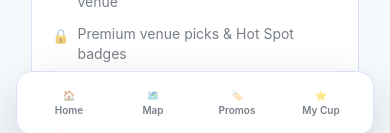
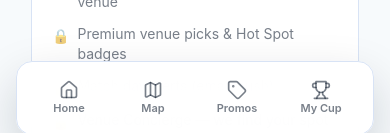
Before and after one commit to davidenyc/worldcupmvp, a Next.js app: page /account in a window 390 px wide. Shown: the part 697-830 px from the top of the page. Built offline with nearby package versions, Linux system fonts and the light colour scheme; no server answers.

Commit message:
fix(mobile-nav): swap emoji icons for lucide-react

```diff
--- a/components/layout/site-header.tsx
+++ b/components/layout/site-header.tsx
@@ -7,10 +7,14 @@ import { createPortal } from "react-dom";
 import {
   Crown,
   Heart,
+  Home,
+  Map as MapIcon,
   MapPin,
   MoonStar,
   Search,
   SunMedium,
+  Tag,
+  Trophy,
   User2
 } from "lucide-react";
 
@@ -282,20 +286,20 @@ export function SiteHeader() {
         >
           <div className="pointer-events-auto relative mx-auto max-w-md rounded-2xl border border-[color:var(--border-subtle)] bg-[color:color-mix(in_srgb,var(--bg-surface)_96%,transparent)] px-3 py-2 shadow-popover backdrop-blur-xl">
             <nav className="flex items-stretch justify-between gap-1">
-              <Link href="/" className={`flex min-h-11 flex-1 flex-col items-center justify-center rounded-2xl px-1 py-2 text-[10px] font-semibold ${currentPath === "/" ? "text-[color:var(--fg-primary)]" : "text-[color:var(--fg-muted)]"}`}>
-                <span>🏠</span>
+              <Link href="/" className={`flex min-h-11 flex-1 flex-col items-center justify-center rounded-2xl px-1 py-2.5 text-[11px] font-semibold ${currentPath === "/" ? "text-gold" : "text-[color:var(--fg-muted)]"}`}>
+                <Home className="h-5 w-5" />
                 <span>Home</span>
               </Link>
-              <Link href={mapHref} className={`flex min-h-11 flex-1 flex-col items-center justify-center rounded-2xl px-1 py-2 text-[10px] font-semibold ${currentPath.includes("/map") ? "text-[color:var(--fg-primary)]" : "text-[color:var(--fg-muted)]"}`}>
-                <span>🗺️</span>
+              <Link href={mapHref} className={`flex min-h-11 flex-1 flex-col items-center justify-center rounded-2xl px-1 py-2.5 text-[11px] font-semibold ${currentPath.includes("/map") ? "text-gold" : "text-[color:var(--fg-muted)]"}`}>
+                <MapIcon className="h-5 w-5" />
                 <span>Map</span>
               </Link>
-              <Link href={promosHref} className={`flex min-h-11 flex-1 flex-col items-center justify-center rounded-2xl px-1 py-2 text-[10px] font-semibold ${currentPath.startsWith("/promos") ? "text-[color:var(--fg-primary)]" : "text-[color:var(--fg-muted)]"}`}>
-                <span>🏷️</span>
+              <Link href={promosHref} className={`flex min-h-11 flex-1 flex-col items-center justify-center rounded-2xl px-1 py-2.5 text-[11px] font-semibold ${currentPath.startsWith("/promos") ? "text-gold" : "text-[color:var(--fg-muted)]"}`}>
+                <Tag className="h-5 w-5" />
                 <span>Promos</span>
               </Link>
-              <Link href={myHref} className={`flex min-h-11 flex-1 flex-col items-center justify-center rounded-2xl px-1 py-2 text-[10px] font-semibold ${currentPath.startsWith("/me") ? "text-[color:var(--fg-primary)]" : "text-[color:var(--fg-muted)]"}`}>
-                <span>⭐</span>
+              <Link href={myHref} className={`flex min-h-11 flex-1 flex-col items-center justify-center rounded-2xl px-1 py-2.5 text-[11px] font-semibold ${currentPath.startsWith("/me") ? "text-gold" : "text-[color:var(--fg-muted)]"}`}>
+                <Trophy className="h-5 w-5" />
                 <span>My Cup</span>
               </Link>
             </nav>
```
